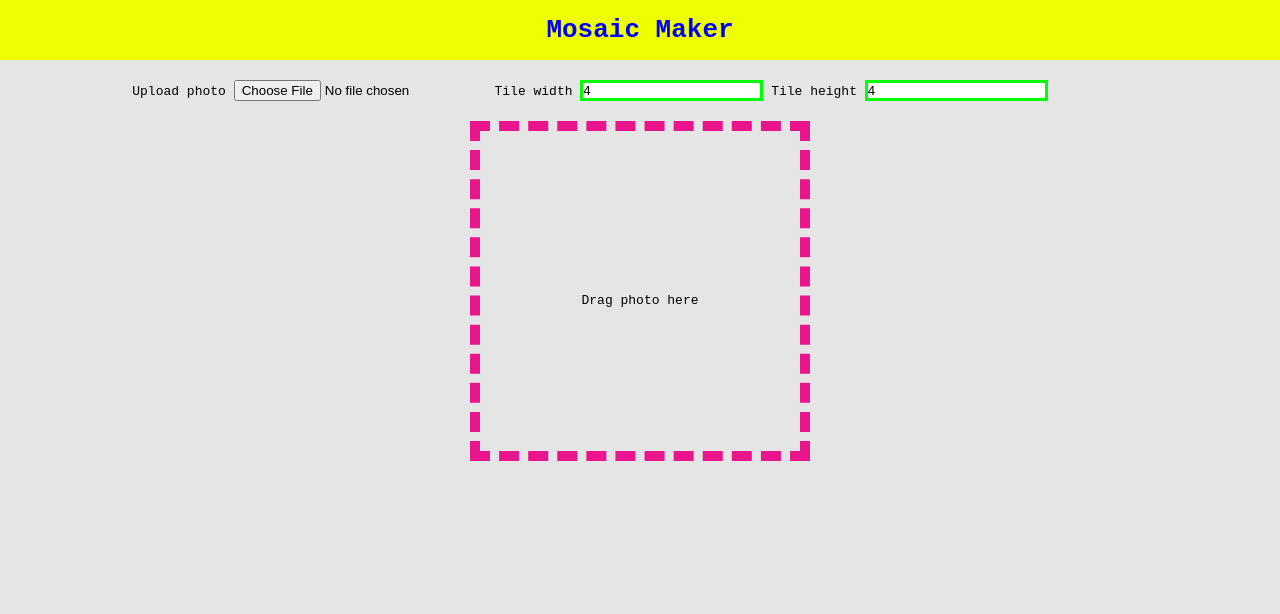
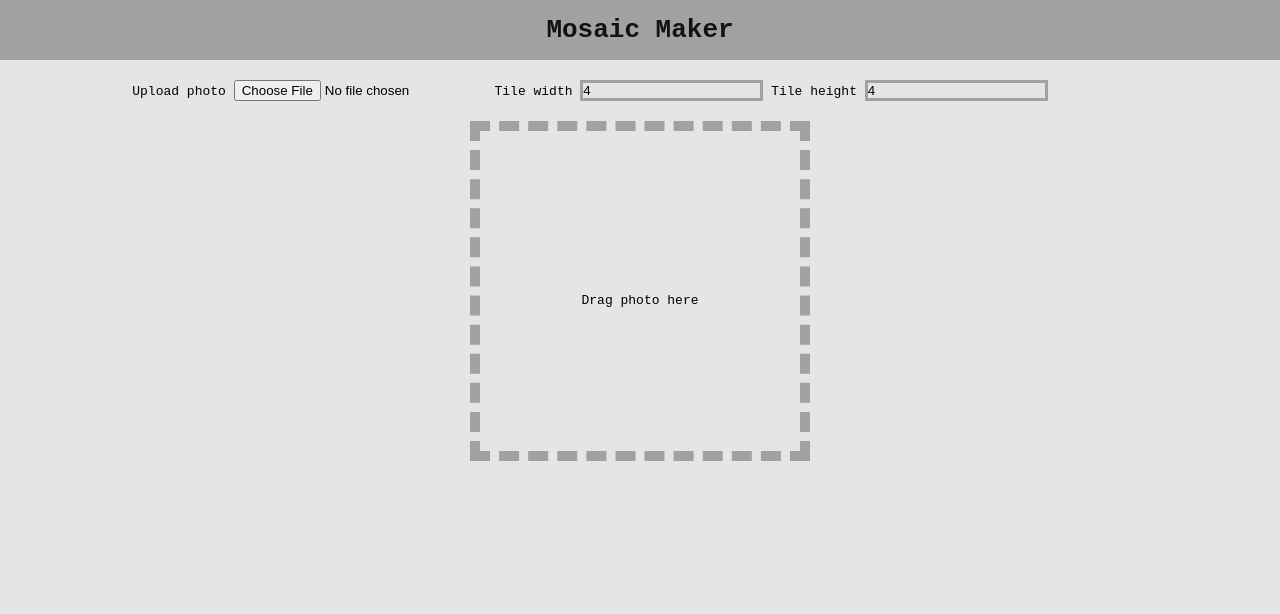
Before and after one commit to mirandaio/mosaic, a website built with webpack: page src/index.html in a window 1280 px wide. Built offline with nearby package versions, Linux system fonts and the light colour scheme.

Commit message:
New colors

```diff
--- a/src/css/styles.css
+++ b/src/css/styles.css
@@ -6,13 +6,13 @@
 
 body {
   font-family: monospace;
-  background-color: rgb(229, 229, 229);
+  background-color: #e5e5e5;
 }
 
 header {
   margin-bottom: 20px;
-  background-color: rgb(238, 255, 1);
-  color: rgb(0, 1, 251);
+  background-color: #a1a1a1;
+  color: #121212;
 }
 
 h1 {
@@ -28,13 +28,13 @@ h1 {
 
 .tile-width,
 .tile-height {
-  border: 3px solid rgb(4, 255, 4);
+  background-color: #e5e5e5;
+  border: 3px solid #a1a1a1;
 }
 
 .tile-width:focus,
 .tile-height:focus {
-  border: 0.2rem solid rgb(0, 1, 251);
-  background-color: rgb(238, 255, 1);
+  border: 0.2rem solid #121212;
   outline: none;
 }
 
@@ -65,9 +65,9 @@ h1 {
 }
 
 .empty {
-  border: 10px dashed rgb(234, 20, 141);
+  border: 10px dashed #a1a1a1;
 }
 
 .full {
-  border: 10px dashed rgb(4, 255, 4);
+  border: 10px dashed #04ff04;
 }
```
